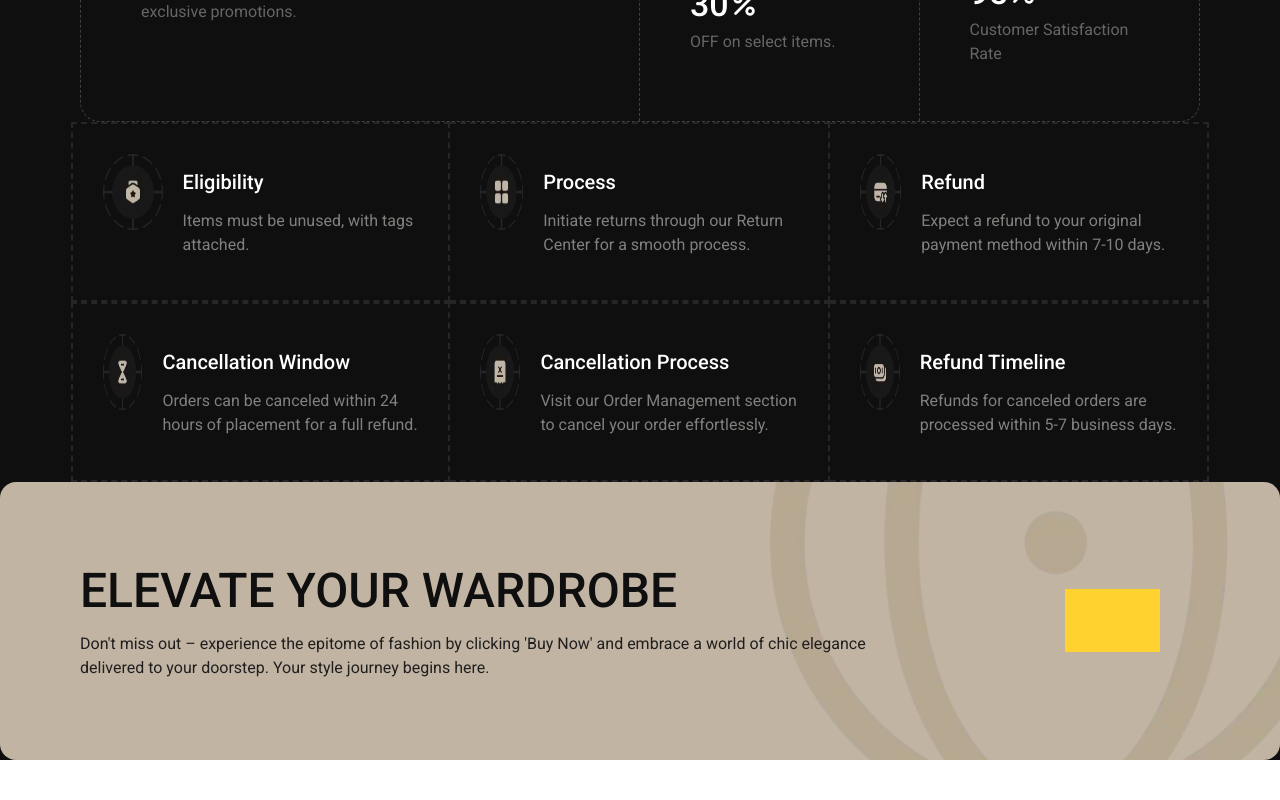
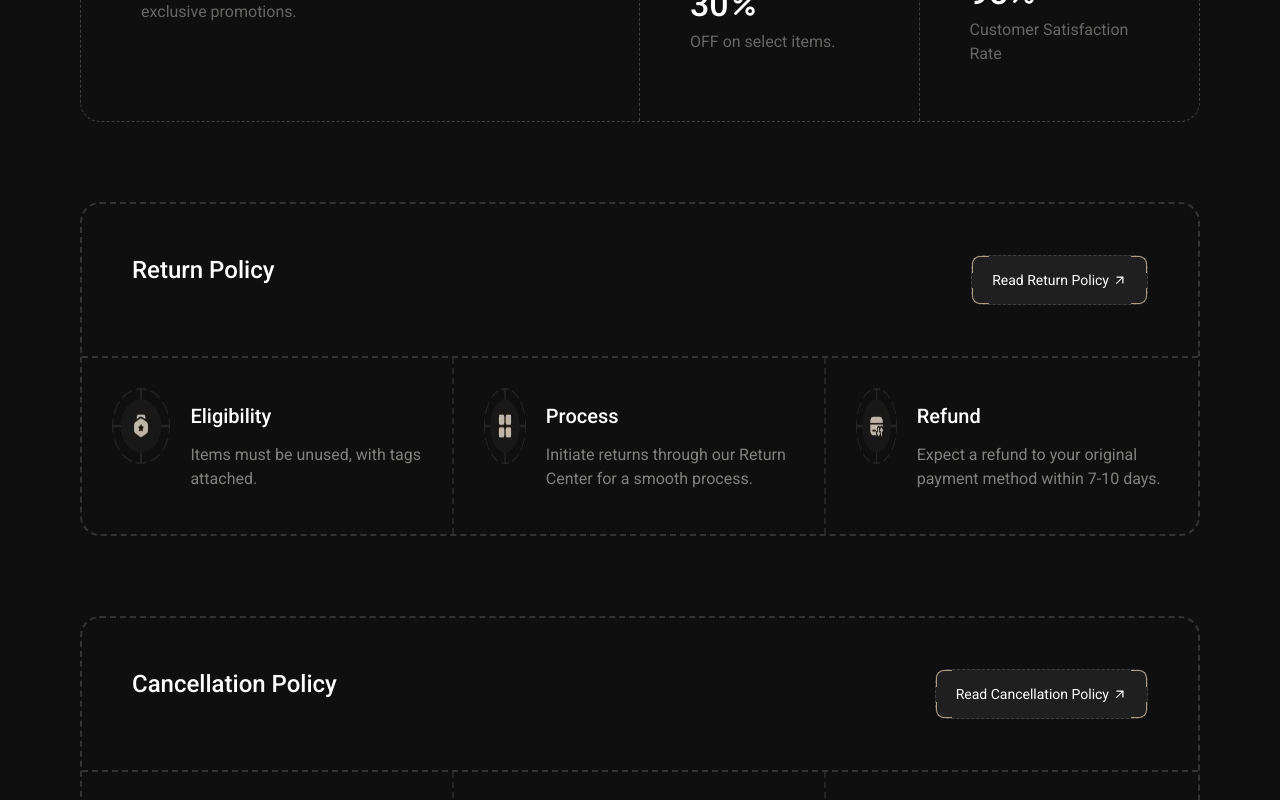
Before and after one commit to RaghadSHammout/Style.Loom, a React (Vite) app: page /Style.Loom-x3/contact in a window 1280 px wide. Shown: the part 740-1540 px from the top of the page. Before the commit the page ends 1500 px from the top, so only its background shows below. Built offline with nearby package versions, Linux system fonts and the light colour scheme.

Commit message:
page content

```diff
--- a/src/components/Cards.tsx
+++ b/src/components/Cards.tsx
@@ -1,31 +1,18 @@
-export enum ShowImageType {
-  one = "one",
-  two = "two",
-  three = "three",
-}
-
-interface CardsProps {
-  img?: string;
-  img2?: string;
-  title: string;
-  description: string;
-  showimage: ShowImageType;
-  steps?: string;
-  index?: number;
-}
+import { ShowImageType, type CardsProps } from "../types";
 
 function Cards({ img, img2, title, description, showimage, steps, index }: CardsProps) {
   return (
     <div
-      className={`border-2 border-dashed border-dark-15 w-full hover:translate-1.5 hover:shadow-xl/30
-      ${showimage === ShowImageType.one ? "p-[30px] sm:p-[50px] 2xl:p-[60px] sm:w-[29.6298611%] 2xl:w-[27.708333%] overflow-hidden" : ""}
-      ${showimage === ShowImageType.two ? 'p-[30px] sm:p-10  2xl:p-[50px] sm:w-[22.2222%]  2xl:w-[20.78125%]' : ''}
-      ${showimage === ShowImageType.three ? 'flex items-center gap-x-5 p-5 sm:p-[30px] 2xl:p-10 sm:w-[29.6298611%]  2xl:w-[27.708333%]' : ''}
-      ${showimage === ShowImageType.one && index !== undefined && index < 3 ? "sm:border-b-0" : ""}
-      ${showimage === ShowImageType.one && index !== undefined && (index === 1 || index === 4) ? "sm:border-l-0 sm:border-r-0" : ""}
-      ${showimage === ShowImageType.one && index !== undefined && (index === 1 || index === 2 || index === 3 || index === 4 || index === 5) ? "border-t-0 sm:border-t-2" : ""}
-      ${showimage === ShowImageType.two && index !== undefined && (index === 1 || index === 2 || index === 3) ? "sm:border-l-0 border-t-0 sm:border-t-2" : ""}
-      ${showimage === ShowImageType.three && index !== undefined && (index === 1 || index === 2) ? "sm:border-l-0 border-t-0 sm:border-t-2" : ""}
+      className={`  w-full hover:translate-1.5 hover:shadow-xl/30
+      ${showimage === ShowImageType.one ? "p-[30px] sm:p-[50px] 2xl:p-[60px] sm:w-[33.33359375%] 2xl:w-[33.3333%] overflow-hidden" : ""}
+      ${showimage === ShowImageType.two ? 'p-[30px] sm:p-10  2xl:p-[50px] sm:w-[25%] ' : ''}
+      ${showimage === ShowImageType.three ? 'flex items-center gap-x-5 p-5 sm:p-[30px] 2xl:p-10 sm:w-[33.33359375%] 2xl:w-[33.3333%]' : ''}
+      ${showimage === ShowImageType.one && index !== undefined && index < 3 ? "sm:border-b-2 border-dashed border-dark-15" : ""}
+      ${showimage === ShowImageType.one  && index !== undefined && index > 0 ? "sm:border-0 border-t-2 border-dashed border-dark-15" : ""}
+      ${showimage === ShowImageType.one && index !== undefined && (index === 1 || index === 4) ? "sm:border-x-2 border-dashed border-dark-15" : ""}
+      ${showimage === ShowImageType.two && index !== undefined && (index === 1 || index === 2 || index === 3) ? "sm:border-l-2 border-dashed border-dark-15 " : ""}
+      ${showimage === ShowImageType.two && index !== undefined && index > 0 ? "sm:border-t-0 border-t-2 border-dashed border-dark-15" : ""}
+       ${showimage === ShowImageType.three && index !== undefined && (index === 0 || index === 1) ? "sm:border-r-2 border-b-2 sm:border-b-0 border-dashed border-dark-15 " : ""}
       `}
     >
       <div className="flex relative">
--- /dev/null
+++ b/src/components/ReusableSectionTwo.tsx
@@ -0,0 +1,20 @@
+import { MdArrowOutward } from "react-icons/md";
+import type { ReusableSectionTwo } from "../types";
+
+export default function ReusableSectionTwo({title , btn , children} :ReusableSectionTwo ) {
+  return (
+    <section className="border-2 border-dashed border-dark-20 rounded-[20px] 2xl:mt-[100px] sm:mt-20">
+      <div className="p-[30px] sm:p-[50px] border-b-2 border-dashed border-dark-20 flex items-center justify-start sm:justify-between flex-wrap flex-col sm:flex-row">
+        <h3 className="font-roboto font-medium text-white text-xl sm:text-2xl 2xl:text-3xl mb-5 sm:b-0">{title}</h3>
+        <button className="relative flex items-center justify-center gap-x-1 font-roboto font-normal text-sm 2xl:text-lg text-white border border-dashed border-Very-Dark-Gray bg-dark-12 2xl:px-6 2xl:py-[18px] sm:px-5 sm:py-[14px] py-3.5 rounded-xl w-full sm:w-fit"
+            >{btn} <MdArrowOutward />
+            <span className="absolute w-[16.5px] h-[16.5px] border-t border-l border-[#AE9B84] rounded-tl-lg -top-0 -left-0" />
+            <span className="absolute w-[16.5px] h-[16.5px] border-t border-r border-[#AE9B84] rounded-tr-lg -top-0 -right-0" />
+            <span className="absolute w-[16.5px] h-[16.5px] border-b border-l border-[#AE9B84] rounded-bl-lg -bottom-0 -left-0" />
+            <span className="absolute w-[16.5px] h-[16.5px] border-b border-r border-[#AE9B84] rounded-br-lg -bottom-0 -right-0" />
+        </button>
+      </div>
+      <div>{children}</div>
+    </section>
+  )
+}
--- a/src/pages/Contact.tsx
+++ b/src/pages/Contact.tsx
@@ -1,11 +1,17 @@
 import { useSelector } from "react-redux"
-import Cards, { ShowImageType } from "../components/Cards"
+import Cards from "../components/Cards"
+import ReusableSectionTwo from "../components/ReusableSectionTwo"
+import { ShowImageType } from "../types"
+
 
 function Contact() {
 
  const Card3 = useSelector(((state: any) => state.cards.cardthree))
   return (
-    <div>
+    <div className="2xl:px-[162px] lg:px-[80px] px-[16px]">
+      <ReusableSectionTwo
+      title="Return Policy"
+      btn= "Read Return Policy">
          <div className="flex flex-wrap justify-center">
         {Array.isArray(Card3) &&
           Card3.slice(0 , 3).map((item , index) => (
@@ -20,6 +26,10 @@ function Contact() {
               ))
             }
         </div>
+      </ReusableSectionTwo>
+      <ReusableSectionTwo
+      title="Cancellation Policy"
+      btn= "Read Cancellation Policy ">
         <div className="flex flex-wrap justify-center">
           {Array.isArray(Card3) &&
             Card3.slice(3 , 6).map((item , index) => (
@@ -34,6 +44,7 @@ function Contact() {
                   ))
                 }
         </div>
+      </ReusableSectionTwo>
     </div>
   )
 }
--- a/src/pages/Home.tsx
+++ b/src/pages/Home.tsx
@@ -1,7 +1,7 @@
 import { useSelector } from "react-redux";
 import { useEffect, useState } from "react";
 import { IoIosArrowRoundDown } from "react-icons/io";
-import Cards, { ShowImageType } from "../components/Cards";
+import Cards from "../components/Cards";
 import ReusableSection from "../components/ReusableSection";
 import {
   sectionData,
@@ -10,6 +10,7 @@ import {
   sectionData3,
   sectionData4,
 } from "../data/ReusableSectionData";
+import { ShowImageType } from "../types";
 function Home() {
   const Card = useSelector((state: any) => state.cards.cardone);
   const Card2 = useSelector((state: any) => state.cards.cardtwo);
@@ -43,7 +44,7 @@ function Home() {
 
   return (
       // انا عاطية بادينغ للقياس1920 ل home
-    <div className="pr-[162px] pl-[162px]">
+    <div className="2xl:px-[162px] lg:px-[80px] px-[16px]">
       <ReusableSection {...sectionData1}>
         <div className="flex flex-wrap justify-center">
           {Array.isArray(Card) &&
--- a/src/types/index.tsx
+++ b/src/types/index.tsx
@@ -20,3 +20,23 @@ export interface CallToActionProps {
   alt: string;
 
 }
+ export interface ReusableSectionTwo {
+    title : string
+    btn: string
+    children: React.ReactNode;
+}
+export enum ShowImageType {
+  one = "one",
+  two = "two",
+  three = "three",
+}
+
+export interface CardsProps {
+  img?: string;
+  img2?: string;
+  title: string;
+  description: string;
+  showimage: ShowImageType;
+  steps?: string;
+  index?: number;
+}
```
Lines whose indentation alone changed are shown as unchanged.
